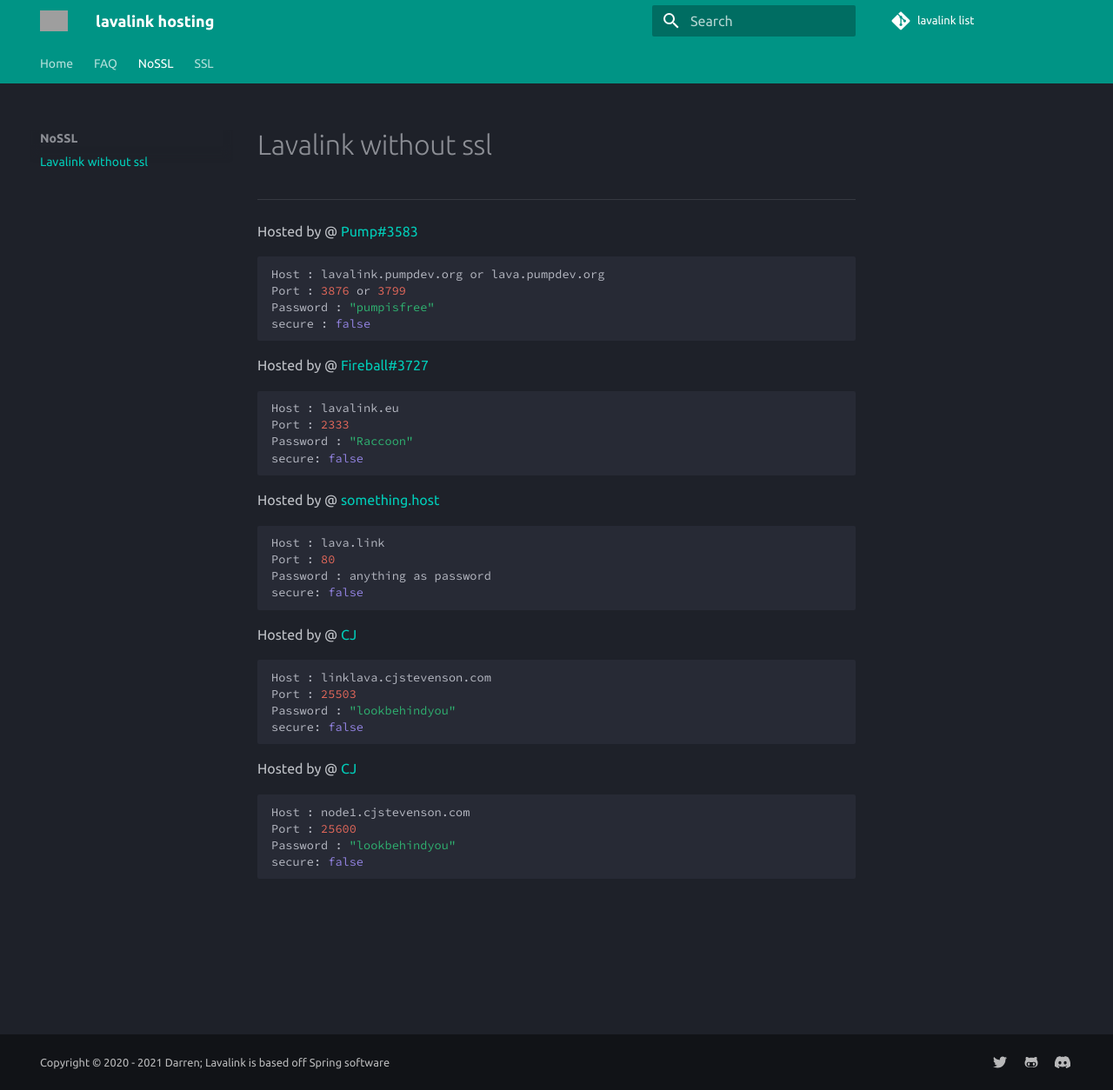
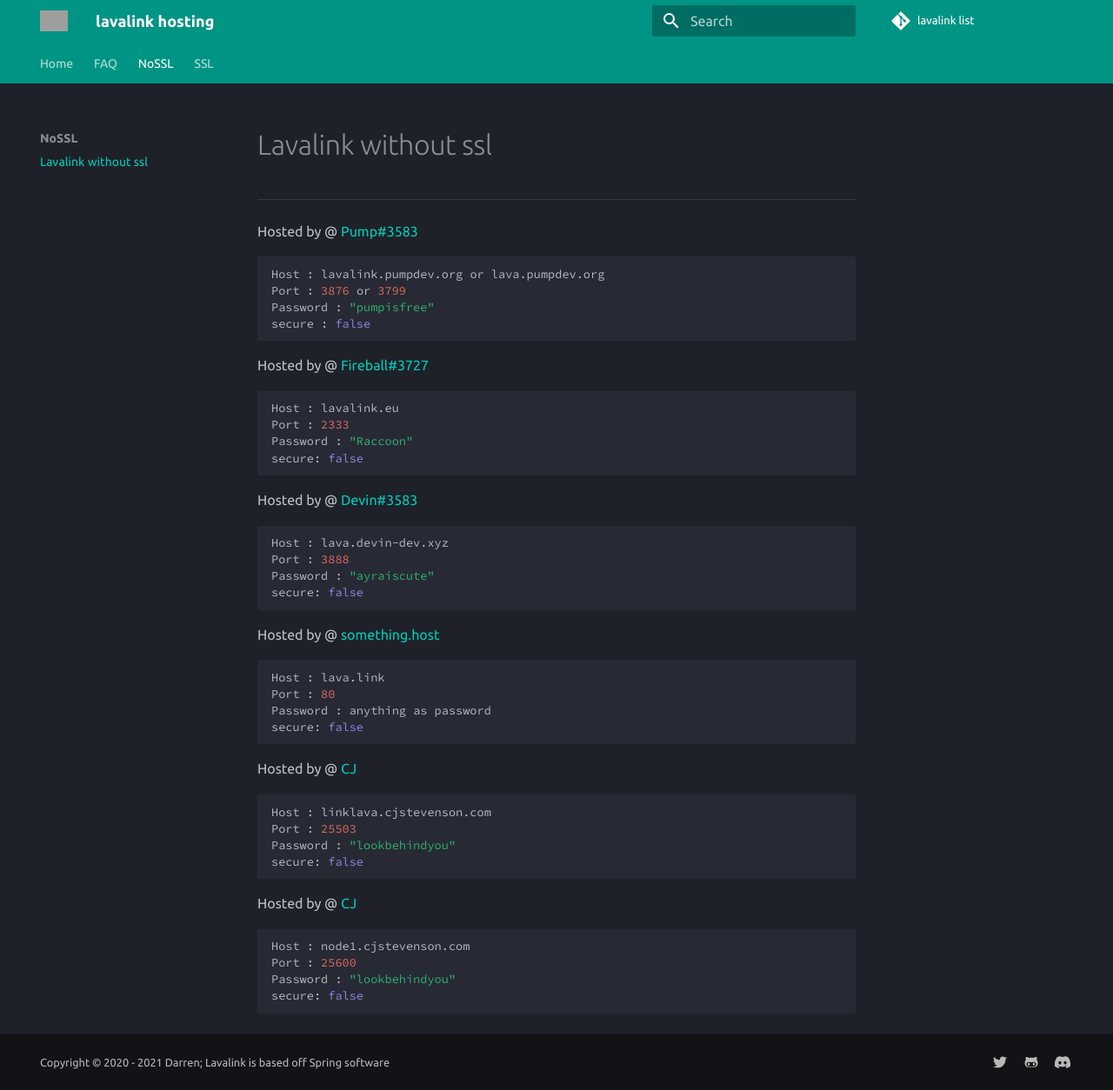
Before and after one commit to DarrenOfficial/lavalink-list, an MkDocs documentation site: the page built from docs/NoSSL/lavalink-without-ssl.md, in a window 1280 px wide and 1254 px high. Shown: the whole window at 87% size. Built offline with MkDocs 1.6.1 and Material for MkDocs 9.7.7, drawn with Linux system fonts in a browser that asks for light colours; comment, search, counter and statistics services are not loaded; grey boxes are pictures that could not be loaded.

Commit message:
Update lavalink-without-ssl.md

````diff
--- a/docs/NoSSL/lavalink-without-ssl.md
+++ b/docs/NoSSL/lavalink-without-ssl.md
@@ -12,6 +12,13 @@ Hosted by @ [Fireball#3727](https://www.lavalink.eu)
 Host : lavalink.eu
 Port : 2333
 Password : "Raccoon"
+secure: false
+```
+Hosted by @ [Devin#3583](https://devin-dev.xyz)
+```bash
+Host : lava.devin-dev.xyz
+Port : 3888
+Password : "ayraiscute"
 secure: false
 ```
 Hosted by @ [something.host](https://support.something.host/en/article/lavalink-hosting-okm26z/)
````
